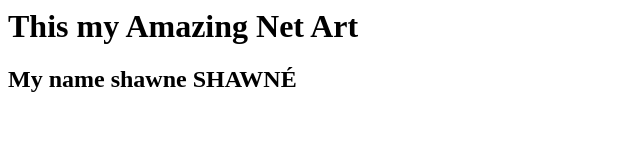
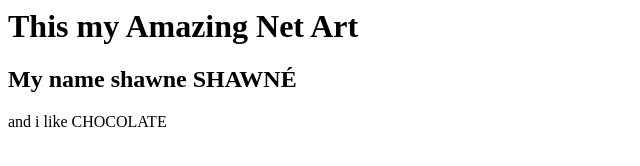
Before and after one commit to cleogirl2525/test_test-NAJ, a plain HTML site: page index.html in a window 1280 px wide. Shown: the whole page, without its empty margins (0-640 px from the left). Drawn offline with Linux system fonts and the light colour scheme.

Commit message:
remember? i lied

```diff
--- a/index.html
+++ b/index.html
@@ -1,2 +1,6 @@
 <h1>This my Amazing Net Art</h1>
 <h2>My name shawne SHAWNÉ</h2>
+
+<p>
+  and i like CHOCOLATE
+</p>
```
